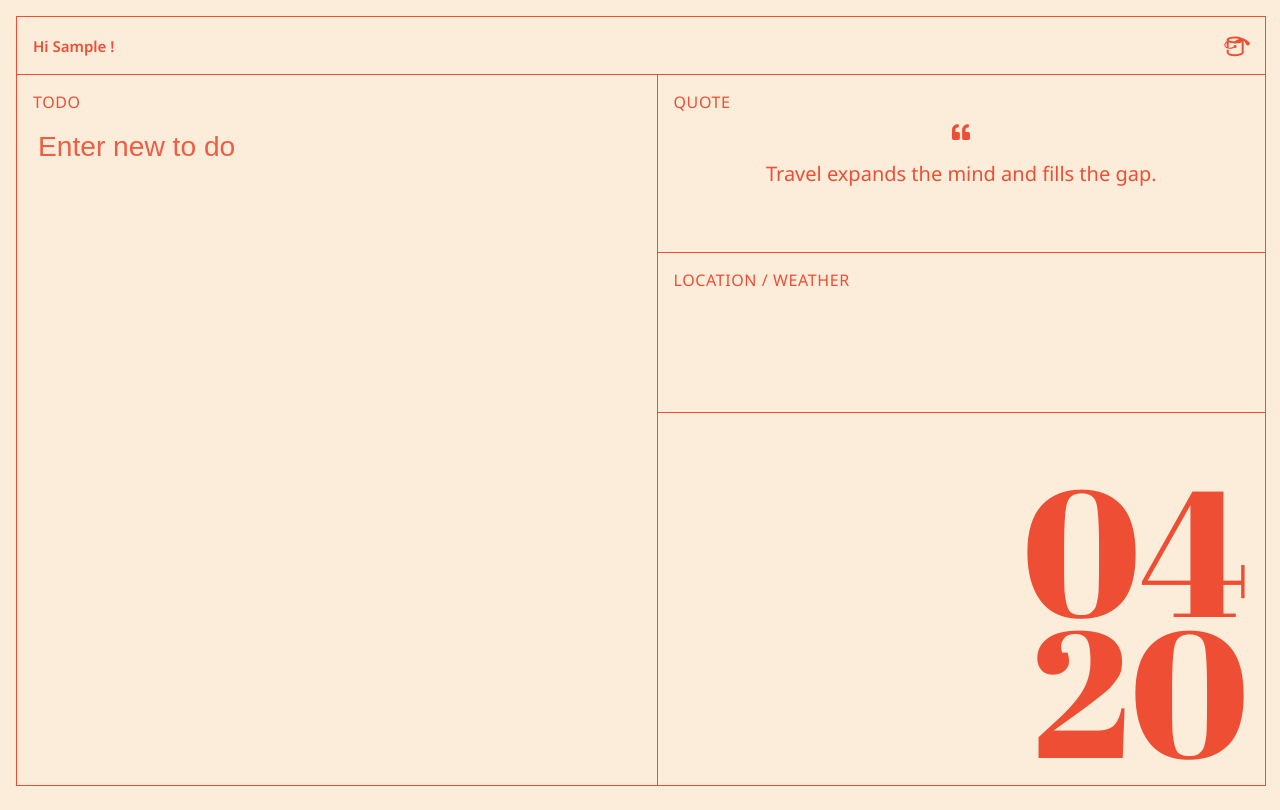
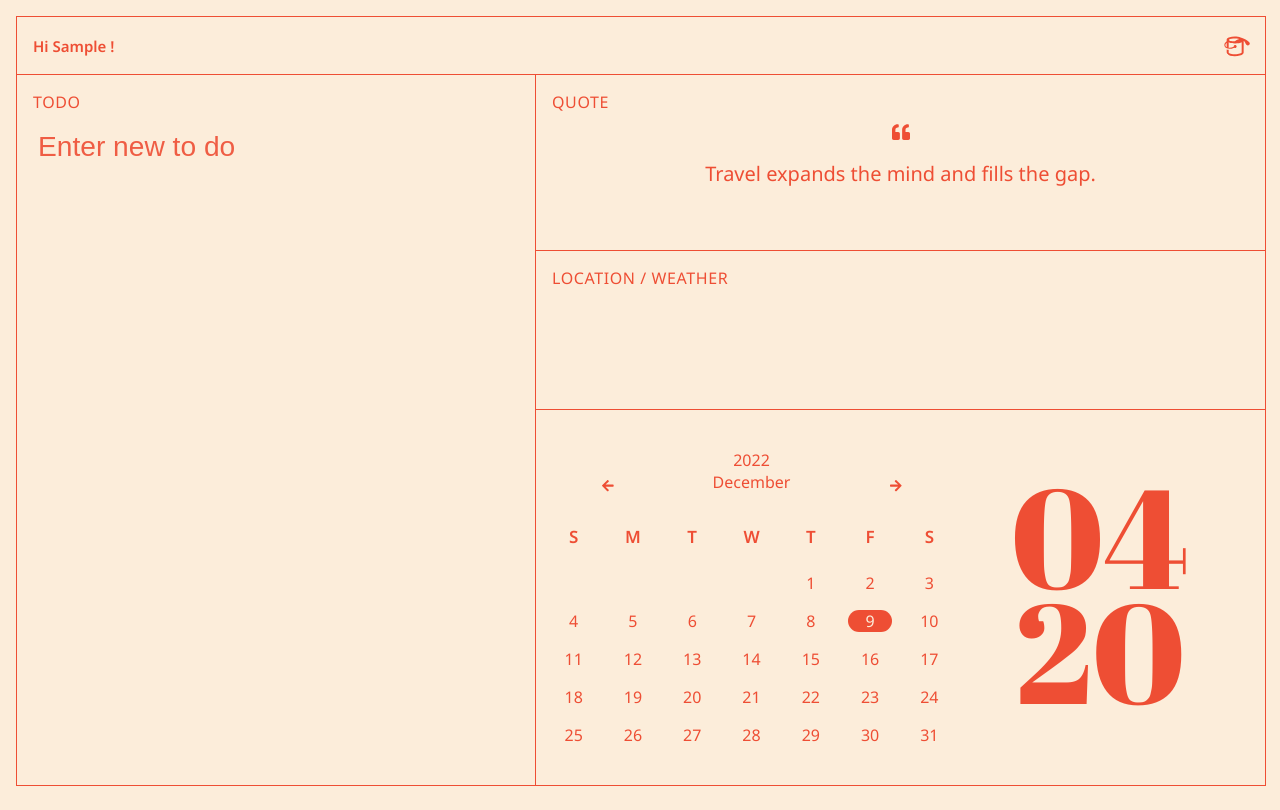
Before and after one commit to hyunjipowell/todo-app, a plain HTML site: page index.html in a window 1280 px wide. Both pictures are taken after typing "Sample" into the empty fields and a click on the input 902 px from the left and 546 px from the top of the page. Drawn offline with Linux system fonts and the light colour scheme.

Commit message:
Added calendar

```diff
--- a/css/main.css
+++ b/css/main.css
@@ -49,8 +49,12 @@ main{
     height: calc(100% - 57px);
 }
 
-section{
-    width: 50%;
+.todo{
+    width: 40%;
+}
+
+.info{
+    width: 60%;
 }
 
 .info{
@@ -96,16 +100,95 @@ section{
     font-size: 20px;
 }
 
+.info-date{
+    display: flex;
+    align-items: center;
+    padding: 1rem;
+}
+.info-cal{
+    width: 60%;
+    color: var(--sub-color);
+}
+
+.info-cal__head{
+    display: flex;
+    justify-content: space-around;
+    align-items: end;
+    margin-bottom: 2rem;
+    /* padding: 0 1.5rem; */
+}
+.info-cal__headWrap{
+    text-align: center;
+}
+
+.info-cal__head-year{
+    font-size: 14px;
+}
+
+.info-cal__head-month{
+    font-size: 17px;
+    font-weight: 600;
+}
+
+
+.info-cal__head button{
+    border: unset;
+    background-color: unset;
+    color: var(--sub-color);
+    cursor: pointer;
+}
+
+.info-cal #info-cal__weekdays,
+.info-cal #calendar{
+    display: grid;
+    grid-template-columns: repeat(7, minmax(0, 1fr));
+    text-align: center;
+    gap: 1rem;
+}
+
+.info-cal #info-cal__weekdays{
+    padding-bottom: 1.5rem;
+    text-transform: uppercase;
+    font-weight: bold;
+    font-size: 17px;
+}
+
+
 .info-time{
-    display: flex;
-    flex-direction: column;
-    justify-content: end;
-    font-size: 14vw;
-    line-height: 11vw;
+    width: 40%;
+    font-size: 11vw;
+    line-height: 9vw;
     padding: 1rem;
-    align-items: end;
     font-family: 'Abril Fatface', cursive;
     transition: ease all 300ms;
     margin-bottom: 10px;
     color: var(--sub-color);
 }
+
+.info-time-wrap{
+    display: flex;
+    flex-direction: column;
+    align-items: center;
+}
+
+.info-time__mob{
+    display: none;
+}
+
+#currentDay{
+    position: relative;
+    color: var(--main-color);
+}
+
+#currentDay:after{
+    position: absolute;
+    top: 0;
+    left: 0;
+    width: 100%;
+    height: 100%;
+    background-color: var(--sub-color);
+    display: block;
+    content: '';
+    z-index: -1;
+    border-radius: 15px;
+}
--- a/css/mobile.css
+++ b/css/mobile.css
@@ -23,18 +23,35 @@
         width: 100%;
     }
 
-    .info-weather, .info-time{
-        width: 44.8%;
+    .info-weather{
+        width: 100%;
     }
 
-    .info-weather{
-        border-bottom: unset;
-        border-right: 1px solid;
+    .info-date{
+        flex-wrap: wrap;
+        width: 100%;
+        padding: 0;
+    }
+
+    .info-cal{
+        width: 100%;
+        order: 2;
+        padding: 2rem;
     }
     .info-time{
+        margin-bottom: 0;
+        width: 100%;
+        border-bottom: 1px solid;
+        padding: 2rem;
+    }
+
+    .info-time-wrap{
         justify-content: center;
-        align-items: center;
-        margin-bottom: 0;
+        flex-direction: unset;
+    }
+
+    .info-time__mob{
+        display: inline-block;
     }
     .info-weather p{
        font-size: 30px;
--- a/index.html
+++ b/index.html
@@ -53,9 +53,36 @@
                             <p></p>
                         </div>
                     </div>
-                    <div class="info-time">
-                        <span class="info-time__hours"></span>
-                        <span class="info-time__mins"></span>
+                    <div class="info-date">
+                        <div class="info-cal">
+                            <div class="info-cal__head">
+                                <button id="info-cal__head-prev"><i class="fas fa-arrow-left"></i></button>
+                                <div class="info-cal__headWrap">
+                                    <div id="info-cal__head-year"></div>
+                                    <div id="info-cal__head-month"></div>
+                                </div>
+                                <button id="info-cal__head-next"><i class="fas fa-arrow-right"></i></button>
+                            </div>
+                            <div id="info-cal__weekdays">
+                                <div>S</div>
+                                <div>M</div>
+                                <div>T</div>
+                                <div>W</div>
+                                <div>T</div>
+                                <div>F</div>
+                                <div>S</div>
+                            </div>
+                            <div id="calendar">
+
+                            </div>
+                        </div>
+                        <div class="info-time">
+                            <div class="info-time-wrap">
+                                <span class="info-time__hours"></span>
+                                <span class="info-time__mob">:</span>
+                                <span class="info-time__mins"></span>
+                            </div>
+                        </div>
                     </div>
 
                 </section>
@@ -68,6 +95,7 @@
     <script src="js/time.js"></script>
     <script src="js/weather.js"></script>
     <script src="js/quotes.js"></script>
+    <script src="js/calendar.js"></script>
     <script src="js/background.js"></script>
 </body>
 </html>
--- /dev/null
+++ b/js/calendar.js
@@ -0,0 +1,65 @@
+let nav = 0;
+
+const calendar = document.getElementById('calendar');
+const weekdays = ['Sunday', 'Monday', 'Tuesday', 'Wednesday', 'Thursday', 'Friday', 'Saturday'];
+
+function load(){
+  const date = new Date();
+
+  if (nav !== 0){
+    date.setMonth(new Date().getMonth() + nav);
+  }
+
+  const day = date.getDate();
+  const month = date.getMonth();
+  const year = date.getFullYear();
+
+  const firstDayOfMonth = new Date(year, month, 1);
+  const daysInMonth = new Date(year, month + 1, 0).getDate();
+
+  const dateString = firstDayOfMonth.toLocaleDateString('en-us', {
+    weekday: 'long',
+    year: 'numeric',
+    month: 'numeric',
+    day: 'numeric',
+  });
+  const paddingDays = weekdays.indexOf(dateString.split(', ')[0]);
+
+  document.getElementById('info-cal__head-year').innerText =
+   `${year}`;
+
+   document.getElementById('info-cal__head-month').innerText =
+   `${date.toLocaleDateString('en-us', {month:'long'})}`;
+
+   calendar.innerHTML = '';
+
+  for(let i = 1; i <= paddingDays + daysInMonth; i++){
+     const daySquare = document.createElement('div');
+
+     if(i > paddingDays){
+      daySquare.innerText = i - paddingDays;
+
+      if (i - paddingDays === day && nav === 0) {
+        daySquare.id = 'currentDay';
+      }
+     }
+
+     calendar.appendChild(daySquare);
+  }
+}
+
+function initButtons(){
+  document.getElementById("info-cal__head-next").addEventListener('click', () => {
+    nav++;
+    load();
+  })
+
+  document.getElementById("info-cal__head-prev").addEventListener('click', () => {
+    nav--;
+    load();
+  })
+}
+
+
+initButtons();
+load();
--- a/js/time.js
+++ b/js/time.js
@@ -1,3 +1,4 @@
+
 const clock = document.querySelector(".info-time");
 const hours = document.querySelector(".info-time__hours");
 const mins = document.querySelector(".info-time__mins");
```
